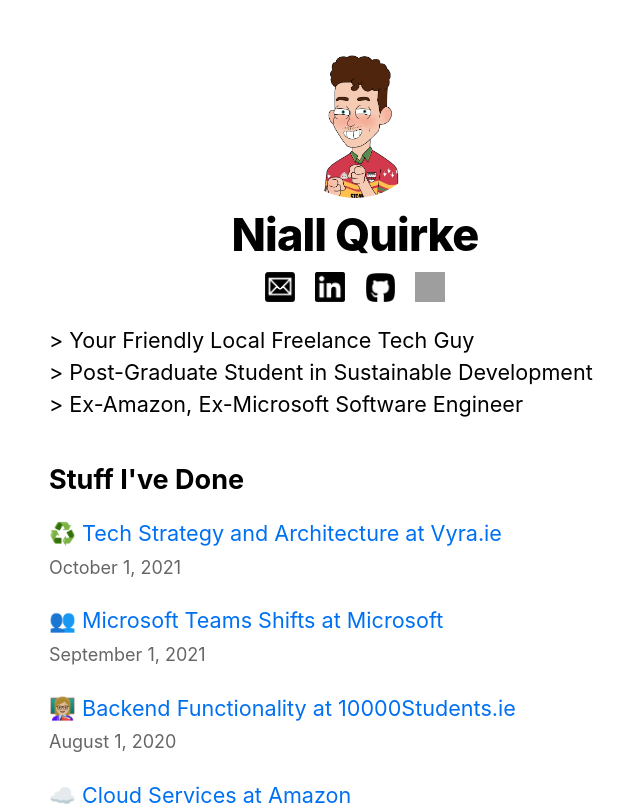
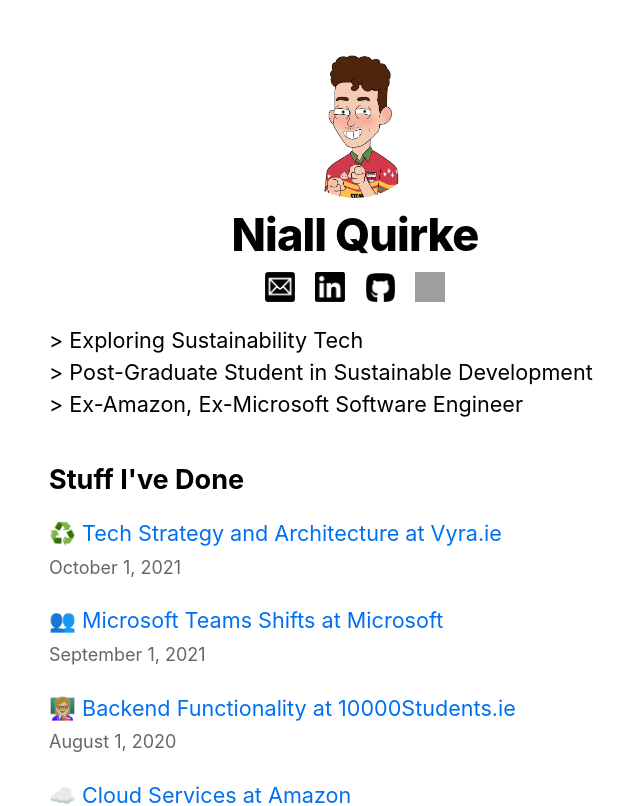
Before and after one commit to niallquirke/portfolio, a Next.js app: page / in a window 1280 px wide. Shown: the top 806 px of the page, without its empty margins (285-925 px from the left). Built offline with nearby package versions, Linux system fonts and the light colour scheme; grey boxes are pictures that could not be loaded.

Commit message:
updated tag line

```diff
--- a/pages/index.js
+++ b/pages/index.js
@@ -22,7 +22,7 @@
       </Head>
       <section className={utilStyles.headingMd}>
         <p>
-          {">"} Your Friendly Local Freelance Tech Guy
+          {">"} Exploring Sustainability Tech
           <br />
           {">"} Post-Graduate Student in Sustainable Development
           <br />
```
